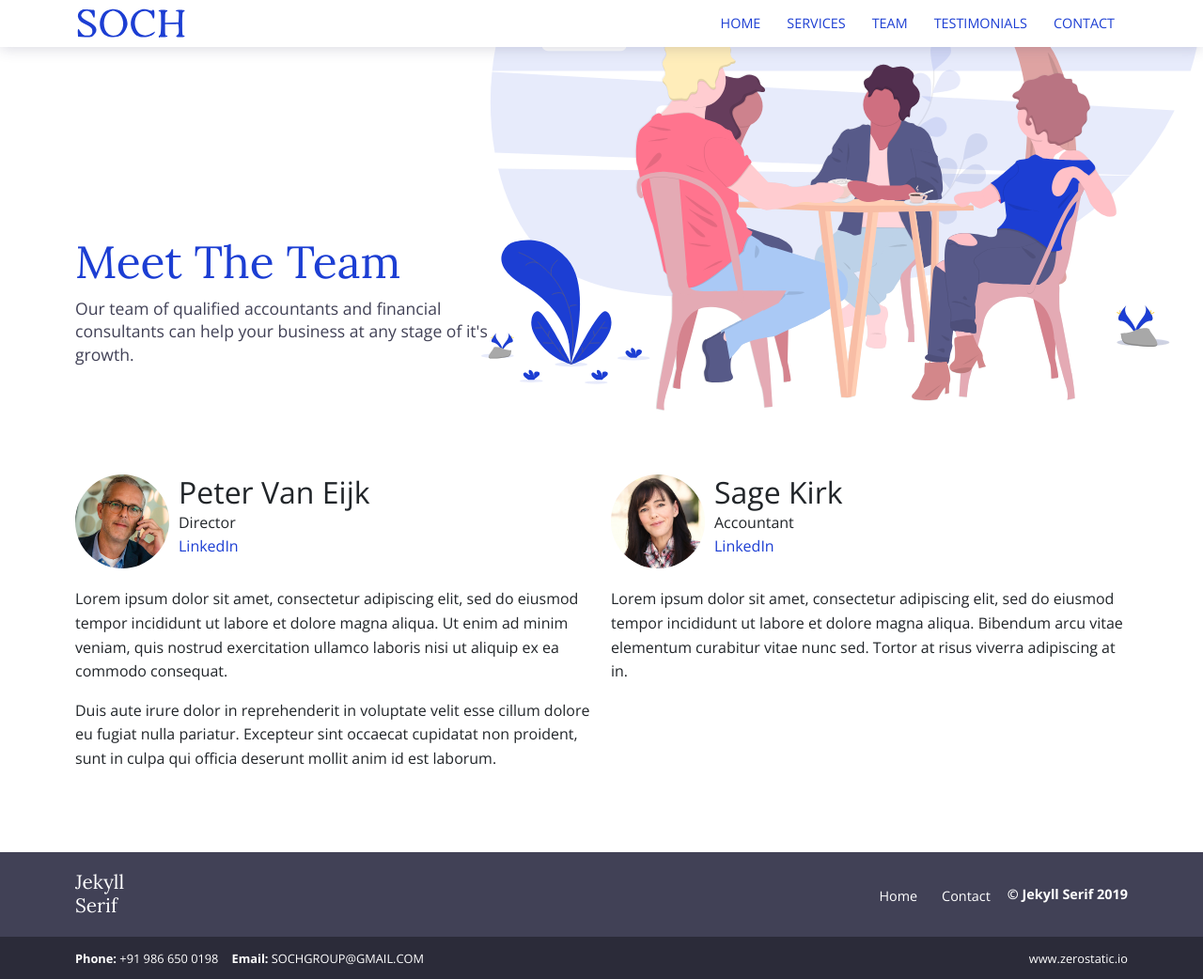
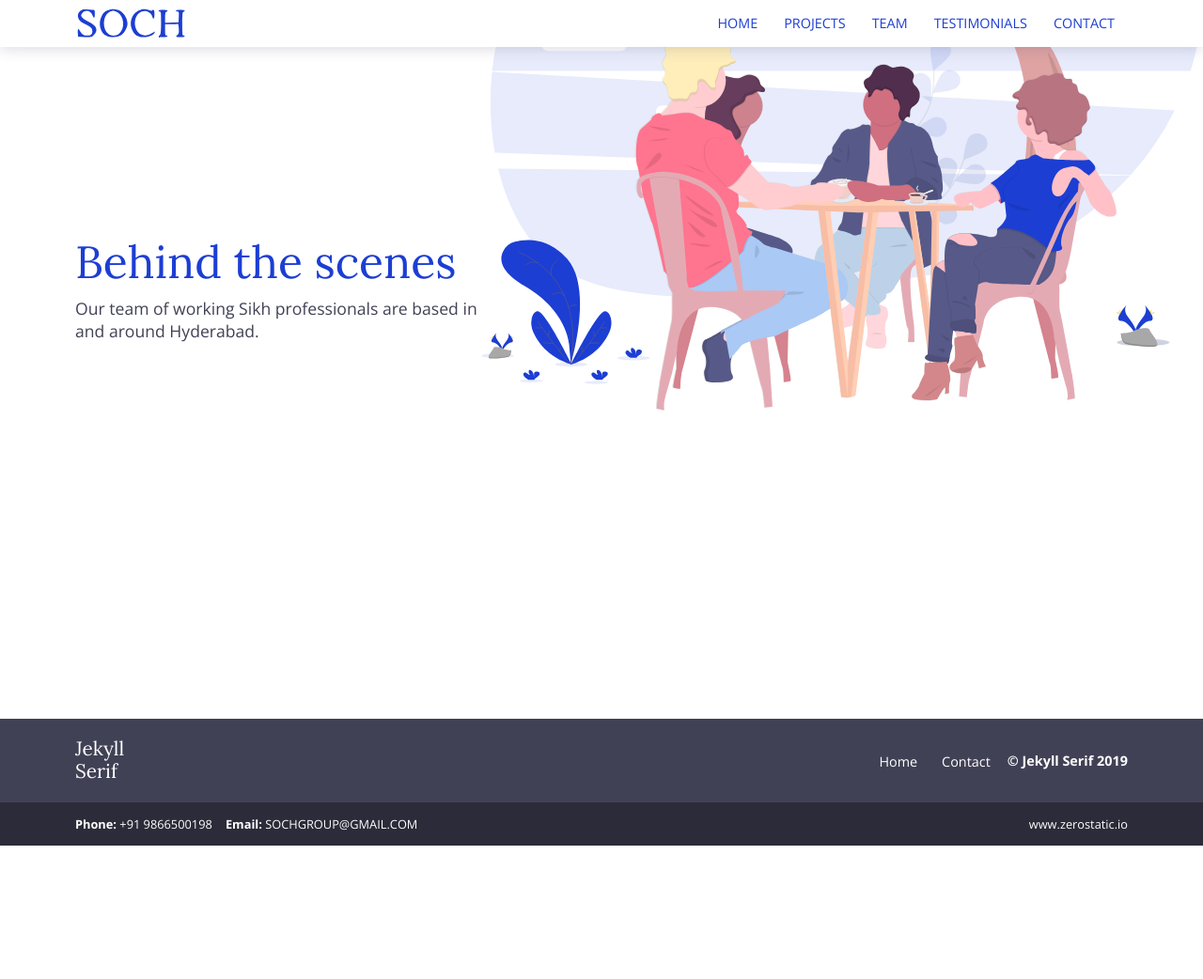
Before and after one commit to sochnet/sochnet.github.io, a Jekyll site: the page built from team.html, in a window 1280 px wide. Shown: the whole page at 94% size. Built offline with Jekyll 4.4.1, drawn with Linux system fonts in a browser that asks for light colours; after the commit the page ends 900 px from its top, so only the background shows below that.

Commit message:
updating the team and projects stuff

```diff
--- a/_data/contact.yml
+++ b/_data/contact.yml
@@ -1,4 +1,4 @@
 email: 'SOCHGROUP@GMAIL.COM'
-phone: '+91 986 650 0198'
+phone: '+91 9866500198'
 businessName: 'SOCH'
-address: 'Flat No 204, SaiNilayam Apartments Behind Harsha Toyota Showroom Kondapur, Hyderabad – 500084 INDIA '
+address: '904, Block 1, SMR Vinay City, Miyapur, Hyderabad, India'
--- a/_data/features.json
+++ b/_data/features.json
@@ -8,10 +8,5 @@
     "title": "Our Projects",
     "description": "Providing Medical Assistance, Serving langar with slum people (serving all human irrespective of their social status, religion).",
     "image": "images/features/noun_The Process_1885341.svg"
-  },
-  {
-    "title": "Tax Compliance",
-    "description": "We stay up to date on the latest changes to the tax code.",
-    "image": "images/features/noun_3d modeling_1885342.svg"
   }
 ]
--- a/_includes/main-menu.html
+++ b/_includes/main-menu.html
@@ -1,7 +1,7 @@
 <div id="main-menu" class="main-menu">
   <ul>
     <li><a href="{{site.baseurl}}/" class="{% if page.url == '/' %}current{% endif %}">Home</a></li>
-    <li><a href="{{site.baseurl}}/services/" class="{% if page.url contains 'services' %}current{% endif %}">Services</a></li>
+    <li><a href="{{site.baseurl}}/projects/" class="{% if page.url contains 'services' %}current{% endif %}">Projects</a></li>
     <li><a href="{{site.baseurl}}/team/" class="{% if page.url contains 'team' %}current{% endif %}">Team</a></li>
     <li><a href="{{site.baseurl}}/testimonials/" class="{% if page.url contains 'testimonials' %}current{% endif %}">Testimonials</a></li>
     <li><a href="{{site.baseurl}}/contact/" class="{% if page.url contains 'contact' %}current{% endif %}">Contact</a></li>
--- a/_layouts/default.html
+++ b/_layouts/default.html
@@ -16,6 +16,6 @@
   {% include footer.html %}
   {% include sub-footer.html %}
   <script type="text/javascript" src="{{ site.baseurl }}/assets/js/scripts.js"></script>
-  {% include google-analytics.html %}
+
 </body>
 </html>
--- a/_team/peter-van-eijk.md
+++ /dev/null
@@ -1,11 +0,0 @@
----
-title: 'Peter Van Eijk'
-image: '/images/team/peter-van-eijk-711986-unsplash.jpg'
-jobtitle: 'Director'
-email: 'peter@test.com'
-linkedinurl: 'https://www.linkedin.com/'
----
-
-Lorem ipsum dolor sit amet, consectetur adipiscing elit, sed do eiusmod tempor incididunt ut labore et dolore magna aliqua. Ut enim ad minim veniam, quis nostrud exercitation ullamco laboris nisi ut aliquip ex ea commodo consequat.
-
-Duis aute irure dolor in reprehenderit in voluptate velit esse cillum dolore eu fugiat nulla pariatur. Excepteur sint occaecat cupidatat non proident, sunt in culpa qui officia deserunt mollit anim id est laborum.
--- a/_team/sage-kirk.md
+++ /dev/null
@@ -1,9 +0,0 @@
----
-title: 'Sage Kirk'
-image: '/images/team/sage-kirk-485982-unsplash.jpg'
-jobtitle: 'Accountant'
-email: 'sage@test.com'
-linkedinurl: ''
----
-
-Lorem ipsum dolor sit amet, consectetur adipiscing elit, sed do eiusmod tempor incididunt ut labore et dolore magna aliqua. Bibendum arcu vitae elementum curabitur vitae nunc sed. Tortor at risus viverra adipiscing at in.
--- a/team.html
+++ b/team.html
@@ -8,10 +8,9 @@ bodyClass: page-team-list
   <div class="container">
     <div class="row">
       <div class="col-12">
-        <h1>Meet The Team</h1>
+        <h1>Behind the scenes</h1>
         <p>
-          Our team of qualified accountants and financial consultants can help
-          your business at any stage of it's growth.
+          Our team of working Sikh professionals are based in and around Hyderabad.
         </p>
       </div>
     </div>
```
Also changed, not shown: _testimonials/lion-creative.md (deleted, +0 -10 lines), _testimonials/mikes-auto-parts.md (deleted, +0 -10 lines), _testimonials/thaistyle-asian.md (deleted, +0 -10 lines), index.html (+5 -22 lines), projects.html (added, +35 -0 lines), Gemfile.lock, assets/images/undraw_businesswoman_pc12.svg (deleted), assets/images/undraw_taking_notes_tjaf.svg (deleted), images/team/peter-van-eijk-711986-unsplash.jpg (deleted), images/team/sage-kirk-485982-unsplash.jpg (deleted).
